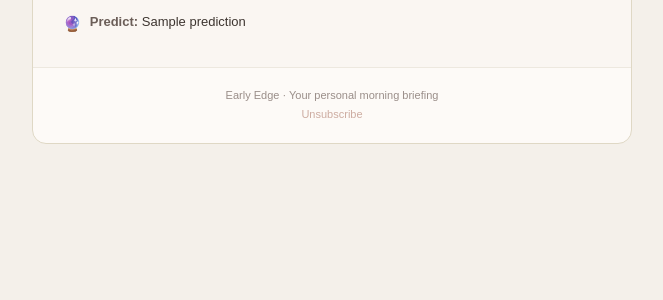
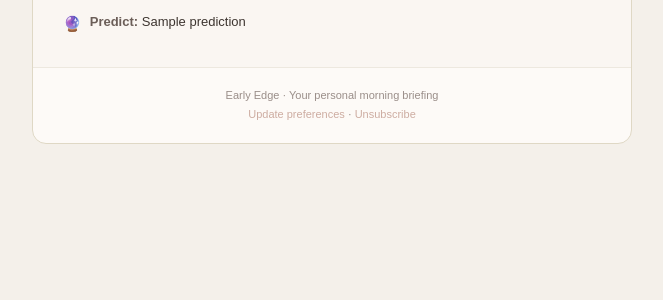
Before and after one commit to jakeson99/early_edge, a Flask app: template templates/email.html in a window 1280 px wide. Shown: the part 499-799 px from the top of the page, without its empty margins (308-971 px from the left). Run offline with Flask 3, Linux system fonts and the light colour scheme; the template is opened without the code that fills it: most values are stand-ins (such as "Sample title", 1, 10 or a date in 2020).

Commit message:
add profile update link to daily briefing footer, fix profile URL to include email

```diff
--- a/email_job.py
+++ b/email_job.py
@@ -17,7 +17,7 @@ def send_welcome_email(user: dict):
         template = _template_env.get_template('email_welcome.html')
         html = template.render(
             user=user,
-            profile_url=f"{BASE_URL}/profile",
+            profile_url=f"{BASE_URL}/profile?email={user['email']}",
             unsubscribe_url=f"{BASE_URL}/unsubscribe?email={user['email']}",
             delete_url=f"{BASE_URL}/delete",
         )
@@ -145,6 +145,7 @@ def send_briefing(user: dict):
             briefing=briefing,
             date_str=today.strftime('%A, %d %B %Y'),
             unsubscribe_url=f"{BASE_URL}/unsubscribe?email={user['email']}",
+            profile_url=f"{BASE_URL}/profile?email={user['email']}",
         )
     except Exception as e:
         print(f"[job] Template error for {user['email']}: {e}")
--- a/templates/email.html
+++ b/templates/email.html
@@ -106,7 +106,7 @@
     <!-- Footer -->
     <div class="footer">
       Early Edge · Your personal morning briefing<br>
-      <a href="{{ unsubscribe_url }}">Unsubscribe</a>
+      <a href="{{ profile_url }}">Update preferences</a> · <a href="{{ unsubscribe_url }}">Unsubscribe</a>
     </div>
 
   </div>
```
